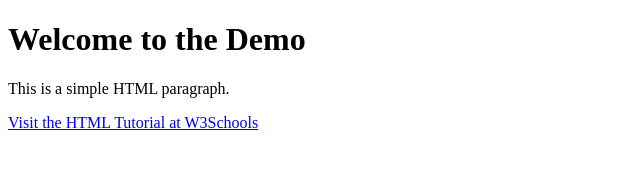
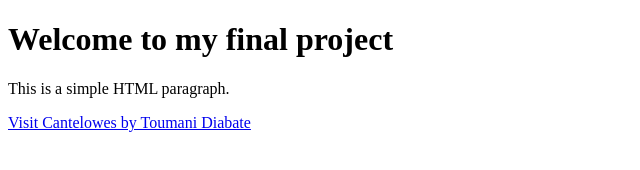
Before and after one commit to themakaylacoleman/finalproject, a plain HTML site: page index.html in a window 1280 px wide. Shown: the whole page, without its empty margins (0-640 px from the left). Drawn offline with Linux system fonts and the light colour scheme.

Commit message:
update index

```diff
--- a/index.html
+++ b/index.html
@@ -1,15 +1,15 @@
 <!DOCTYPE html>
 <html>
 <head>
-    <title>Demo HTML Page</title>
+    <title>Final Project</title>
 </head>
 <body>
 
-    <h1>Welcome to the Demo</h1>
+    <h1>Welcome to my final project</h1>
     <p>This is a simple HTML paragraph.</p>
 
     <!-- An example of an HTML link -->
-    <a href="www.w3schools.com">Visit the HTML Tutorial at W3Schools</a>
+    <a href="https://youtu.be/4RAjifC9ji0?si=xALtForMVF_Q-ibU">Visit Cantelowes by Toumani Diabate</a>
 
 </body>
 </html>
```
